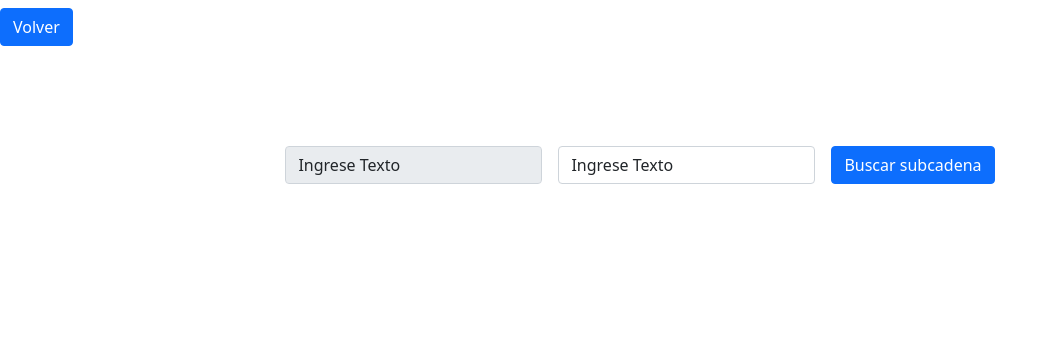
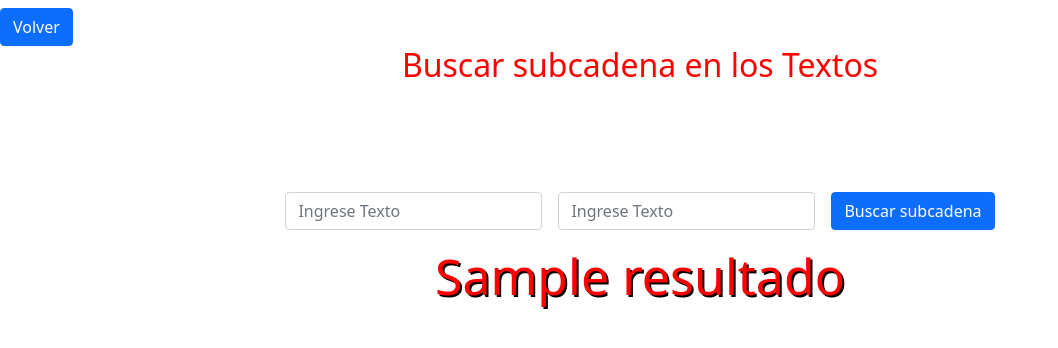
Before and after one commit to Alejopool/Perrito1, a Flask app: template Trabajo_Final_programacion/templates/Sub_cadena.html in a window 1280 px wide. Shown: the top 348 px of the page, without its empty margins (0-1058 px from the left). Run offline with Flask 3, Linux system fonts and the light colour scheme; the template is opened without the code that fills it: most values are stand-ins (such as "Sample title", 1, 10 or a date in 2020); some libraries are stand-ins or nearby versions.

Commit message:
Este es el Tercer commit en este commit lo que hago es hacer la funcionalidad de sub cadena, y en este commit modifique Sub_cadena.html y app.py

```diff
--- a/Trabajo_Final_programacion/app.py
+++ b/Trabajo_Final_programacion/app.py
@@ -3,6 +3,7 @@ from flask import Flask, render_template, request, redirect, url_for
 app = Flask(__name__)
 
 #--------------------------ESPACIO  PARA LAS FUNCIONES DEL PROYECTO--------------------------------
+#FUNCION CONTAR VOCALES ------------------
 def contar_cadenas(cadena1, cadena2):
     resultados = {}
 
@@ -30,6 +31,23 @@ def contar_vocales(cadena):
             contador[char] += 1
 
     return {vocal: contador[vocal] for vocal in vocales if contador[vocal] > 0}
+#---------------------------------------------
+#FUNCION SUB CADENA --------------------------
+class CadenaVerificadora:
+    def verificar_subcadena(self, cadena1, cadena2):
+
+        if len(cadena1) >= len(cadena2):
+            largo = cadena1
+            corto = cadena2
+        else:
+            largo = cadena2
+            corto = cadena1
+
+        if corto in largo:
+            return f"{corto} ES SUBCADENA DE {largo}"
+        else:
+            return f"{corto} NO ES SUBCADENA DE {largo}"
+#---------------------------------------------
 #--------------------------------------------------------------------------------------------------
 
 @app.route('/')  # Inicializa el servidor en la raíz del proyecto
@@ -49,9 +67,16 @@ def ingreso_conteo_vocales():
 
     return render_template('Conteo_vocales.html', resultados=resultados, mensaje_error=mensaje_error)
 
-@app.route('/Sub_cadena')  # Enviar a ruta de subcadenas
+@app.route('/Sub_cadena', methods=['GET', 'POST'])  # Enviar a ruta de subcadenas
 def ingreso_Sub_cadena():
-    return render_template('Sub_cadena.html')
+    verificador = CadenaVerificadora()
+    Resultado = None
+    if request.method == 'POST':
+        Texto1 = request.form.get('Texto1')
+        Texto2 = request.form.get('Texto2')
+        Resultado = verificador.verificar_subcadena(Texto1,Texto2)
+
+    return render_template('Sub_cadena.html',Resultado = Resultado)
 
 @app.route('/Palindromas')  # Enviar a ruta de palíndromas
 def ingreso_Palindromas():
--- a/Trabajo_Final_programacion/templates/Sub_cadena.html
+++ b/Trabajo_Final_programacion/templates/Sub_cadena.html
@@ -12,20 +12,28 @@
     <div style="margin-top: 8px; margin-right: 10px;">
         <a href="{{url_for('llevar_inicio')}}"><button class="btn btn-primary">Volver</button></a>
     </div>
+    <div  class="col-md-12 d-flex align-items-center justify-content-center">
+        <h2 style="color: red;">Buscar subcadena en los Textos</h2>
+    </div>
     <div class="col-md-12 d-flex align-items-center justify-content-center" style="margin-top: 100px;">
-        <form class="row g-3">
+        <form method="POST" class="row g-3">
             <div class="col-auto">
-                <label for="Cadena1" class="visually-hidden">Texto 1</label>
-                <input type="text" readonly class="form-control" id="Cadena1" value="Ingrese Texto">
+                <label for="Texto1" class="visually-hidden">Texto 1</label>
+                <input type="text" class="form-control" id="Texto1" name="Texto1" placeholder="Ingrese Texto">
             </div>
             <div class="col-auto">
                 <label for="Texto2" class="visually-hidden">texto 2</label>
-                <input type="text" class="form-control" id="Texto2" value="Ingrese Texto">
+                <input type="text" class="form-control" id="Texto2" name="Texto2" placeholder="Ingrese Texto">
             </div>
             <div class="col-auto">
                 <button type="submit" class="btn btn-primary mb-3">Buscar subcadena</button>
             </div>
         </form>
     </div>
+    {% if Resultado %}
+    <div class="col-md-12 d-flex align-items-center justify-content-center">
+        <h2 style="color: red;font-size: 50px; text-shadow: 2px 2px 0px #000000">{{ Resultado }}</h2>
+    </div>
+    {% endif %}
 </body>
 </html>
--- a/Trabajo_Final_programacion/templates/index.html
+++ b/Trabajo_Final_programacion/templates/index.html
@@ -49,23 +49,28 @@
                 </div>
             </div>
             <br>
+            <hr style="border: 2px solid #343d44;">
             <div class="row">
                 <div class="col-xl-12">
                     <span>Funcion que recibe dos cadenas y dice si es o no es subcadena de la otra <a href="{{url_for('ingreso_Sub_cadena')}}"> <button class="btn btn-primary">Presione Click</button> </a></span>
                 </div>
             </div>
             <br>
+            <hr style="border: 2px solid #343d44;">
             <div class="row">
                 <div class="col-xl-12">
                     <span>Funcion que recibe un texto y el programa devolvera las palabras palindromas <a href="{{url_for('ingreso_Palindromas')}}"> <button class="btn btn-primary">Presione Click</button> </a></span>
                 </div>
             </div>
             <br>
+            <hr style="border: 2px solid #343d44;">
             <div class="row">
                 <div class="col-xl-12">
                     <span>Funcion que recibe un texto y se colocara la primera letra en mayusculas <a href="{{url_for('ingreso_Titulo_mayuscula')}}"> <button class="btn btn-primary">Presione Click</button> </a></span>
                 </div>
             </div>
+            <hr style="border: 2px solid #343d44;">
+
         </div>
     </div>
     <form action="/seleccionar" method="POST">
```
